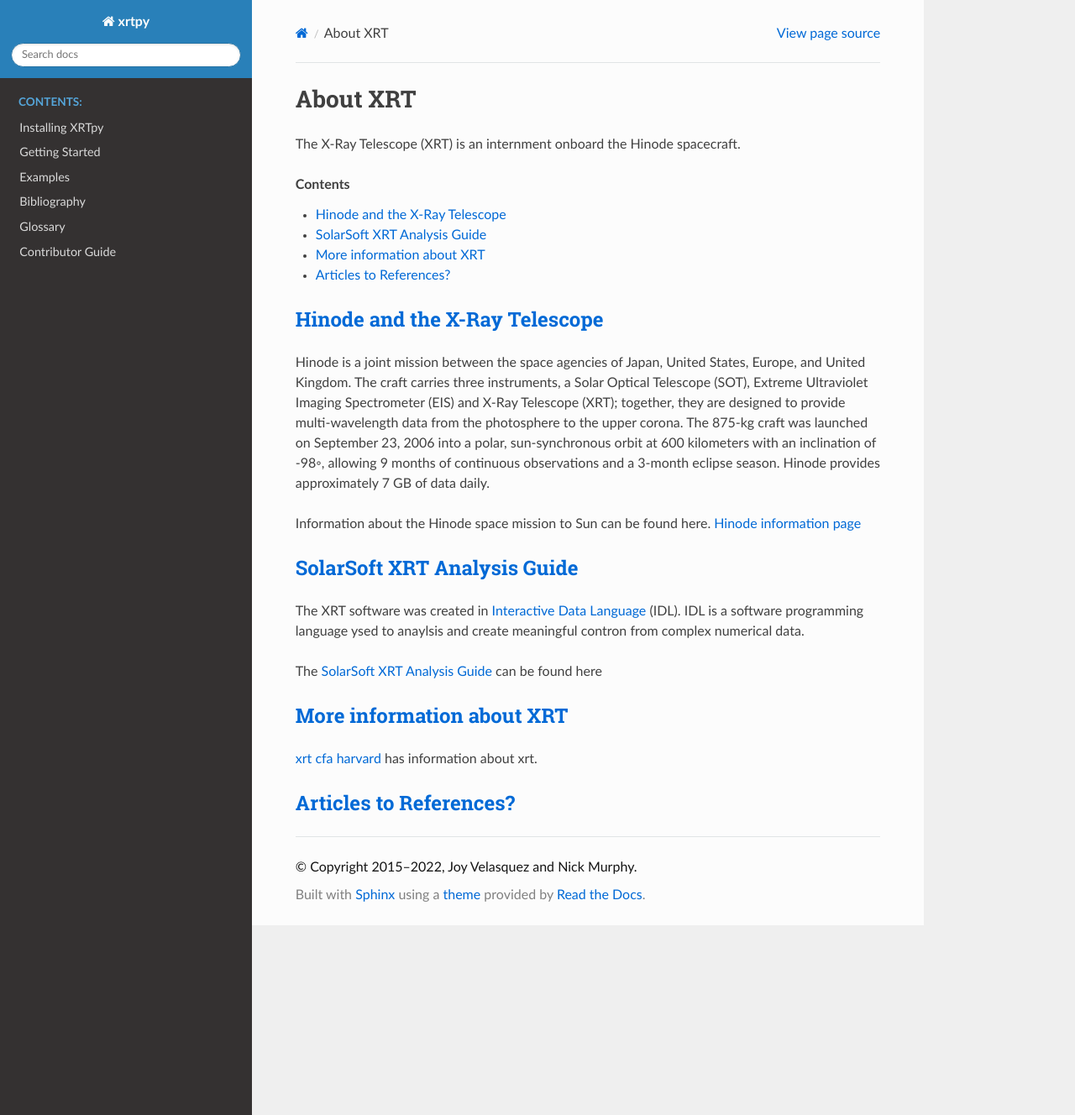
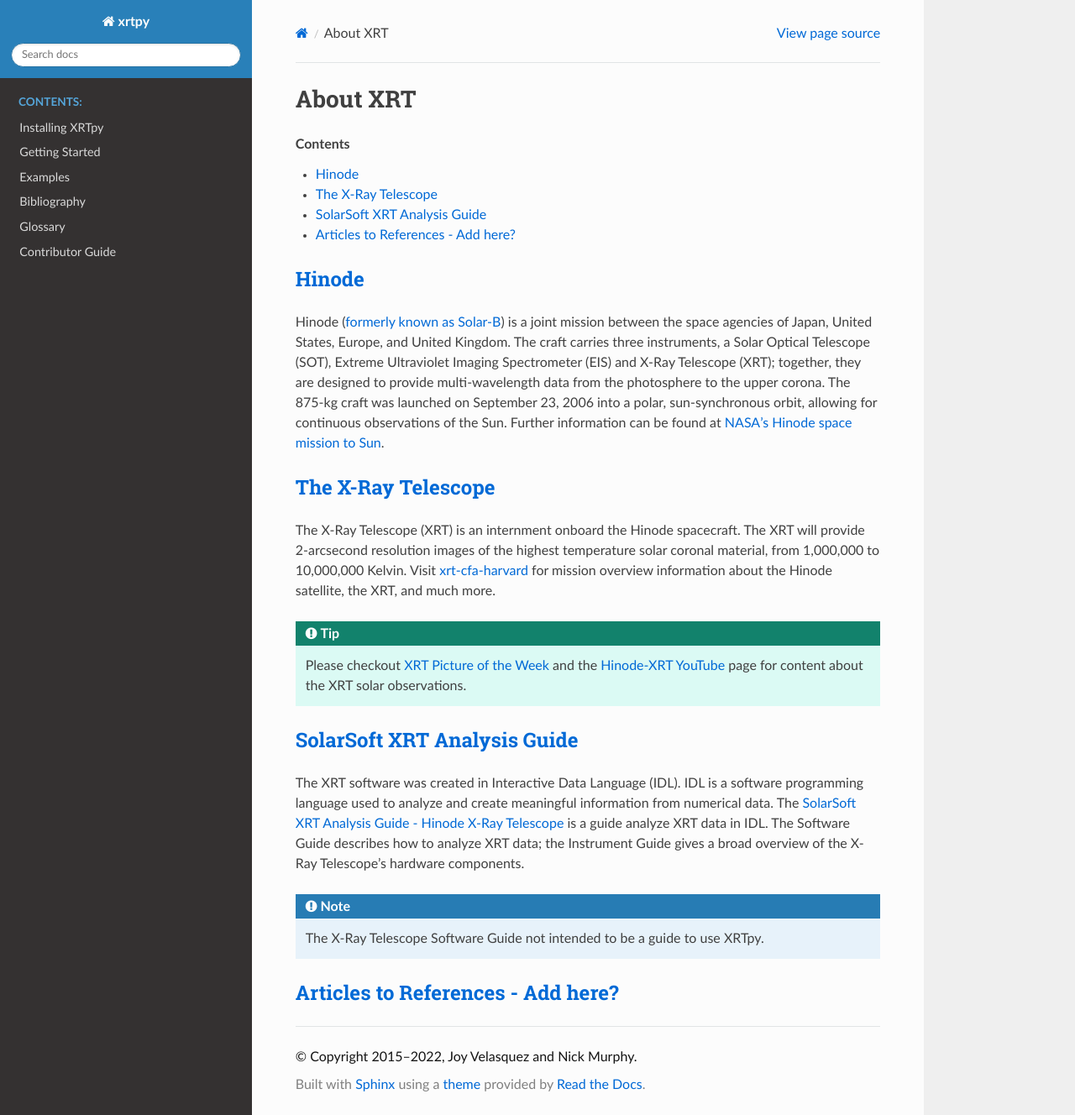
Before and after one commit to HinodeXRT/xrtpy, a Sphinx documentation site: the page built from docs/about_xrt.rst, in a window 1280 px wide and 1328 px high. Shown: the whole window at 84% size. Built offline with Sphinx 7.4.7 and the Read the Docs theme 2.0.0, drawn with Linux system fonts in a browser that asks for light colours.

Commit message:
Added info-text to page.

```diff
--- a/docs/about_xrt.rst
+++ b/docs/about_xrt.rst
@@ -4,41 +4,47 @@
 About XRT
 *********
 
-The X-Ray Telescope (XRT) is an internment onboard the Hinode spacecraft.
+
 
 
 .. contents:: Contents
    :local:
 
-Hinode and the X-Ray Telescope
-==============================
+Hinode
+======
+Hinode (`formerly known as Solar-B`_) is a joint mission between the space agencies of Japan, United States, Europe, and United Kingdom.
+The craft carries three instruments, a Solar Optical Telescope (SOT), Extreme Ultraviolet Imaging Spectrometer (EIS) and X-Ray Telescope (XRT); together, they are designed to provide multi-wavelength data from the photosphere to the upper corona. The 875-kg craft was launched on September 23, 2006 into a polar, sun-synchronous orbit, allowing for continuous observations of the Sun. Further information can be found at `NASA's Hinode space mission to Sun`_.
 
-Hinode is a joint mission between the space agencies of Japan, United States, Europe, and United Kingdom. The craft carries three instruments, a Solar Optical Telescope (SOT), Extreme Ultraviolet Imaging Spectrometer (EIS) and X-Ray Telescope (XRT); together, they are designed to provide multi-wavelength data from the photosphere to the upper corona. The 875-kg craft was launched on September 23, 2006 into a polar, sun-synchronous orbit at 600 kilometers with an inclination of -98◦, allowing 9 months of continuous observations and a 3-month eclipse season. Hinode provides approximately 7 GB of data daily.
 
-Information about the Hinode space mission to Sun can be found here. `Hinode information page`_
+The X-Ray Telescope
+====================
+The X-Ray Telescope (XRT) is an internment onboard the Hinode spacecraft. The XRT will provide 2-arcsecond resolution images of the highest temperature solar coronal material, from 1,000,000 to 10,000,000 Kelvin. Visit `xrt-cfa-harvard`_  for mission overview information about the Hinode satellite, the XRT, and much more.
+
+.. tip::
+   Please checkout `XRT Picture of the Week`_ and the `Hinode-XRT YouTube`_ page for content about the XRT solar observations.
+
 
 SolarSoft XRT Analysis Guide
 ============================
-The XRT software was created in `Interactive Data Language`_ (IDL). IDL is a software programming language
-ysed to anaylsis and create meaningful contron from complex numerical data.
+The XRT software was created in Interactive Data Language (IDL).
+IDL is a software programming language used to analyze and create meaningful information from numerical data.
+The `SolarSoft XRT Analysis Guide - Hinode X-Ray Telescope`_ is a guide analyze XRT data in IDL.
+The Software Guide describes how to analyze XRT data; the Instrument Guide gives a broad overview of the X-Ray Telescope’s hardware components.
+
+.. note::
+   The X-Ray Telescope Software Guide not intended to be a guide to use XRTpy.
 
 
-
-The `SolarSoft XRT Analysis Guide`_ can be found here
-
-
-More information about XRT
-==============================
-`xrt cfa harvard`_  has information about xrt.
-
-
-Articles to References?
+Articles to References - Add here?
 ===========================================
 
-
-.. _Hinode information page : https://www.nasa.gov/mission_pages/hinode/mission.html
+.. _formerly known as Solar-B: https://www.esa.int/Science_Exploration/Space_Science/Solar-B_renamed_Hinode_after_launch#:~:text=Solar%2DB%2C%20JAXA's%20mission%20to,'sunrise'%2C%20after%20launch.
+.. _NASA's Hinode space mission to Sun: https://www.nasa.gov/mission_pages/hinode/mission.html
 .. _Interactive Data Language: https://www.l3harrisgeospatial.com/Software-Technology/IDL
 
-.. _SolarSoft XRT Analysis Guide: https://xrt.cfa.harvard.edu/resources/documents/XAG/XAG.pdf
-.. _xrt cfa harvard: https://xrt.cfa.harvard.edu/index.php
+.. _SolarSoft XRT Analysis Guide - Hinode X-Ray Telescope: https://xrt.cfa.harvard.edu/resources/documents/XAG/XAG.pdf
+.. _xrt-cfa-harvard: https://xrt.cfa.harvard.edu/index.php
 .. _Artist's concept of the Hinode:  https://www.nasa.gov/mission_pages/sunearth/missions/mission-hinode.html
+
+.. _Hinode-XRT YouTube: https://www.youtube.com/user/xrtpow
+.. _XRT Picture of the Week: https://xrt.cfa.harvard.edu/xpow/20220623.html
```
